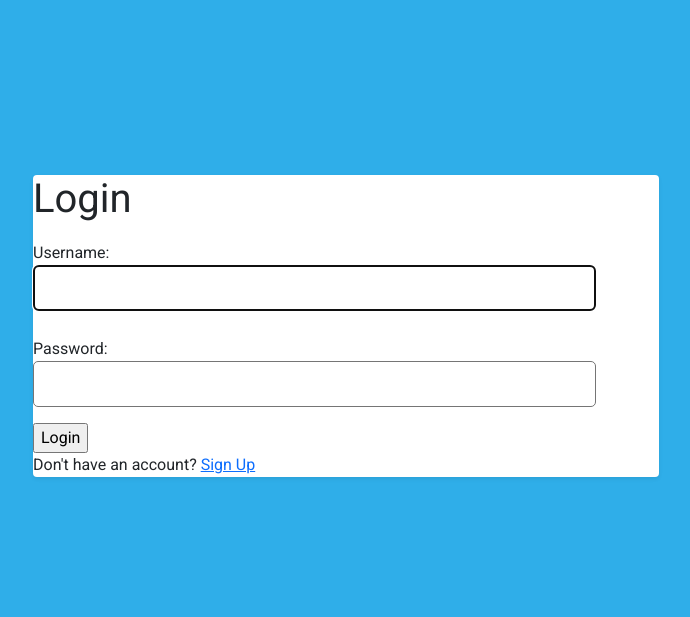
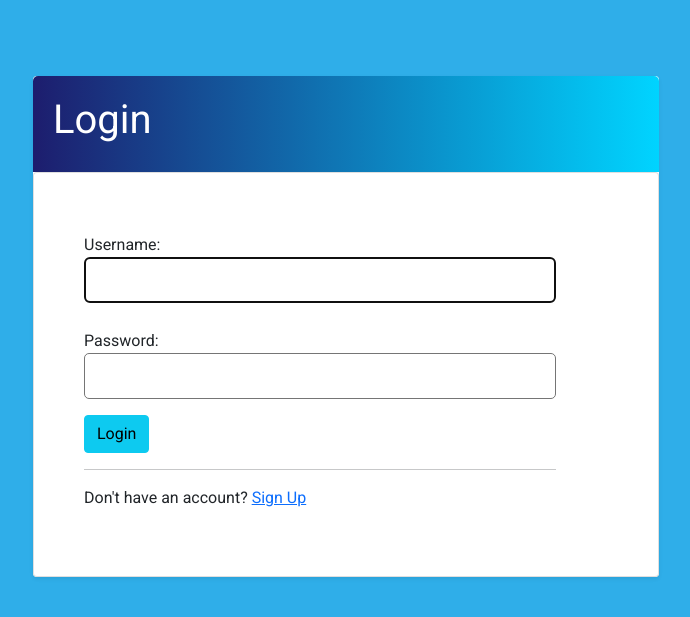
Before and after one commit to gjularic/todo-app, a Django app: page /login/ in a window 1280 px wide. Shown: the top 617 px of the page, without its empty margins (294-984 px from the left). Run offline with Django 3.2, Linux system fonts and the light colour scheme.

Commit message:
Add header bar for all of the pages

```diff
--- a/static/css/style.css
+++ b/static/css/style.css
@@ -12,7 +12,7 @@ body {
 
 /* Header Bar */
 .header-bar {
-    padding: 8px;
+    padding: 20px;
     color: #fff;
     border-radius: 5px 5px 0 0;
     background: linear-gradient(90deg, rgba(2,0,36,1) 0%, rgba(29,29,110,1) 0%, rgba(0,212,255,1) 100%);
@@ -37,3 +37,11 @@ label {
     padding-top: 10px !important;
     display: block;
 }
+
+.card {
+    padding: 50px;
+}
+
+hr {
+    width: 90%;
+}
--- a/templates/todo/login.html
+++ b/templates/todo/login.html
@@ -2,12 +2,18 @@
 
 {% block content %}
 
-<h1>Login</h1>
+<div class="header-bar">
+    <h1>Login</h1>
+</div>
 
-<form action="" method="POST">
-    {% csrf_token %}
-    {{ form.as_p }}
-    <input type="submit" value="Login">
-</form>
-<p>Don't have an account? <a href="{% url 'register' %}">Sign Up</a></p>
+<div class="card">
+    <form action="" method="POST">
+        {% csrf_token %}
+        {{ form.as_p }}
+        <input type="submit" value="Login" class="btn btn-info">
+        <hr>
+        <p>Don't have an account? <a href="{% url 'register' %}">Sign Up</a></p>
+    </form>
+</div>
+
 {% endblock %}
--- a/templates/todo/register.html
+++ b/templates/todo/register.html
@@ -2,12 +2,16 @@
 
 {% block content %}
 
+<div class="header-bar">
     <h1>Register</h1>
-
+</div>
+<div class="card">
     <form action="" method="POST">
         {% csrf_token %}
         {{ form.as_p }}
         <input type="submit" value="Register">
     </form>
+    <hr>
     <p>Already have an account? <a href="{% url 'login' %}">Login</a></p>
+</div>
 {% endblock %}
--- a/templates/todo/todo_list.html
+++ b/templates/todo/todo_list.html
@@ -12,7 +12,6 @@
 {% endif %}
 </div>
 
-<hr>
 <div class="p-5">
     <h1>My Todo List</h1>
     <p>What is your task for today?</p>
```
Also changed, not shown: templates/todo/todo_confirm_delete.html (+6 -4 lines), templates/todo/todo_detail.html (+5 -3 lines), templates/todo/todo_form.html (+11 -7 lines). Lines whose indentation alone changed are shown as unchanged.
